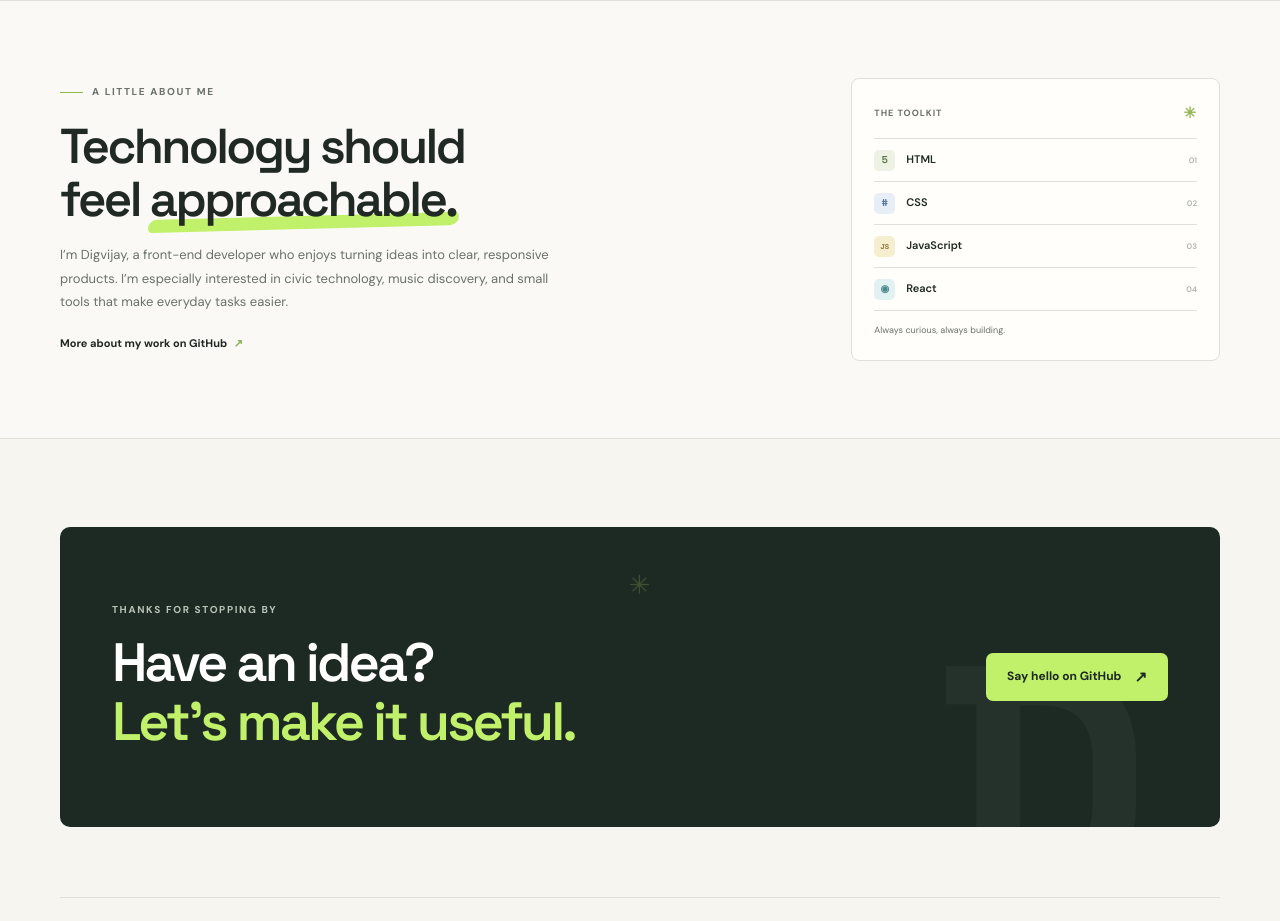
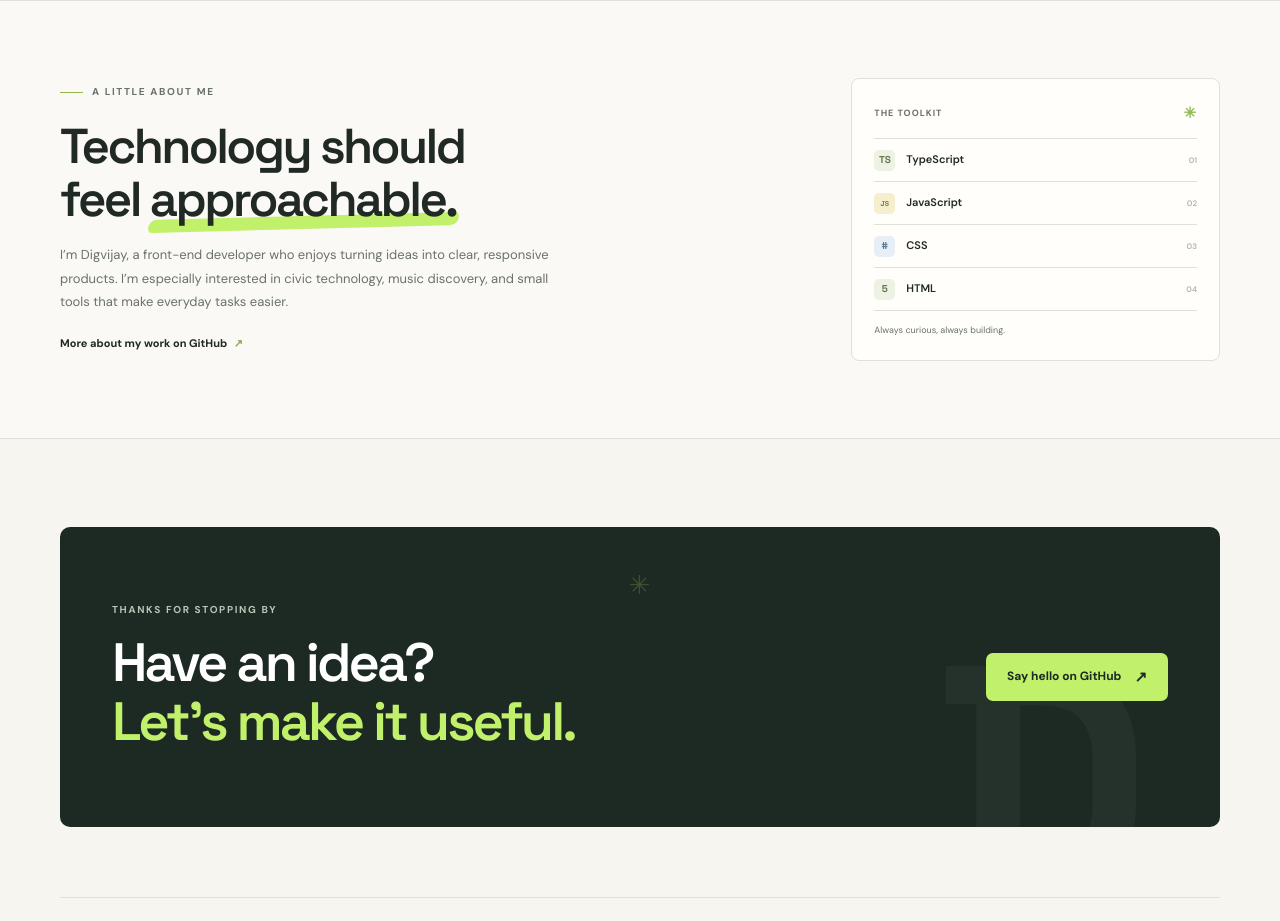
Before and after one commit to digvijay165/digvijay165, a plain HTML site: page portfolio/index.html in a window 1280 px wide. Shown: the part 1700-2621 px from the top of the page. Drawn offline with Linux system fonts and the light colour scheme; no server answers.

```diff
--- a/portfolio/index.html
+++ b/portfolio/index.html
@@ -100,7 +100,7 @@
       <section class="about-section" id="about" aria-labelledby="about-title">
         <div class="about-inner page-shell">
           <div class="about-copy"><p class="eyebrow"><span class="eyebrow-line"></span> A LITTLE ABOUT ME</p><h2 id="about-title">Technology should<br />feel <span class="highlight">approachable.</span></h2><p>I’m Digvijay, a front-end developer who enjoys turning ideas into clear, responsive products. I’m especially interested in civic technology, music discovery, and small tools that make everyday tasks easier.</p><a class="about-link" href="https://github.com/digvijay165" target="_blank" rel="noreferrer">More about my work on GitHub <span aria-hidden="true">↗</span></a></div>
-          <div class="about-stack"><div class="stack-heading"><span>THE TOOLKIT</span><span class="stack-star">✳</span></div><div class="stack-list"><div><span class="stack-symbol html-symbol">5</span><span>HTML</span><span class="stack-index">01</span></div><div><span class="stack-symbol css-symbol">#</span><span>CSS</span><span class="stack-index">02</span></div><div><span class="stack-symbol js-symbol">JS</span><span>JavaScript</span><span class="stack-index">03</span></div><div><span class="stack-symbol react-symbol">◉</span><span>React</span><span class="stack-index">04</span></div></div><div class="stack-footnote">Always curious, always building.</div></div>
+          <div class="about-stack"><div class="stack-heading"><span>THE TOOLKIT</span><span class="stack-star">✳</span></div><div class="stack-list"><div><span class="stack-symbol ts-symbol">TS</span><span>TypeScript</span><span class="stack-index">01</span></div><div><span class="stack-symbol js-symbol">JS</span><span>JavaScript</span><span class="stack-index">02</span></div><div><span class="stack-symbol css-symbol">#</span><span>CSS</span><span class="stack-index">03</span></div><div><span class="stack-symbol html-symbol">5</span><span>HTML</span><span class="stack-index">04</span></div></div><div class="stack-footnote">Always curious, always building.</div></div>
         </div>
       </section>
 
```
